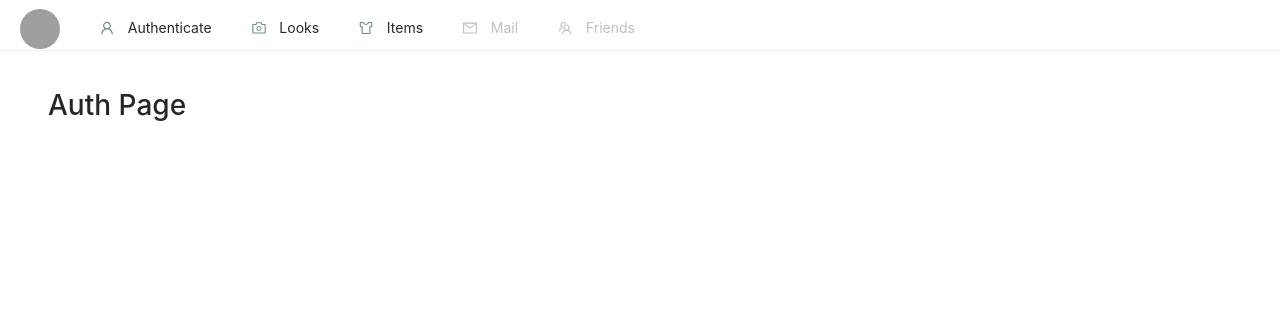
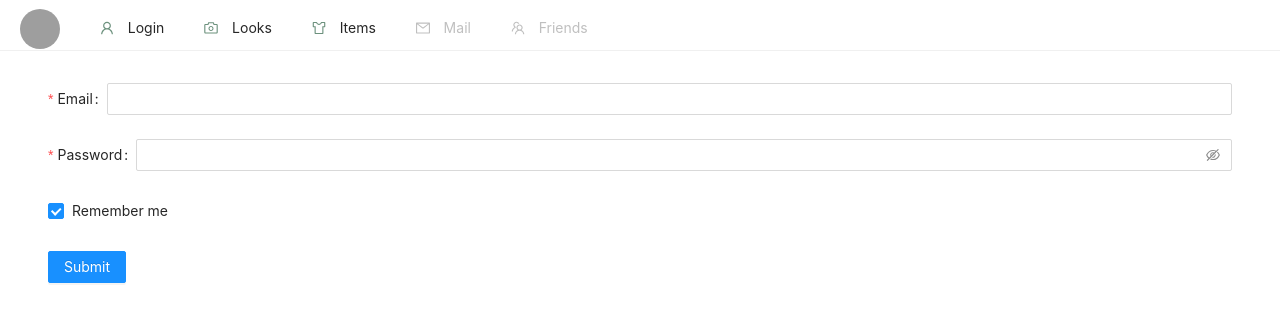
Before and after one commit to vanStaen/rewaer_frontend, a React (Create React App) app: page /auth in a window 1280 px wide. Shown: the top 322 px of the page. Built offline with nearby package versions, Linux system fonts and the light colour scheme; grey boxes are pictures that could not be loaded.

Commit message:
AddLoginForm

```diff
--- /dev/null
+++ b/src/components/LoginForm.js
@@ -0,0 +1,62 @@
+import { Form, Input, Button, Checkbox } from "antd";
+import React from "react";
+
+const LoginForm = () => {
+  const onFinish = (values) => {
+    console.log("Success:", values);
+  };
+
+  const onFinishFailed = (errorInfo) => {
+    console.log("Failed:", errorInfo);
+  };
+
+  return (
+    <Form
+      name="basic"
+      initialValues={{
+        remember: true,
+      }}
+      onFinish={onFinish}
+      onFinishFailed={onFinishFailed}
+    >
+      <Form.Item
+        name={["user", "email"]}
+        label="Email"
+        rules={[
+          {
+            required: true,
+            type: "email",
+            message: "Please input your email!",
+          },
+        ]}
+      >
+        <Input />
+      </Form.Item>
+
+      <Form.Item
+        label="Password"
+        name="password"
+        rules={[
+          {
+            required: true,
+            message: "Please input your password!",
+          },
+        ]}
+      >
+        <Input.Password />
+      </Form.Item>
+
+      <Form.Item name="remember" valuePropName="checked">
+        <Checkbox>Remember me</Checkbox>
+      </Form.Item>
+
+      <Form.Item>
+        <Button type="primary" htmlType="submit">
+          Submit
+        </Button>
+      </Form.Item>
+    </Form>
+  );
+};
+
+export default LoginForm;
--- a/src/components/MenuBar.js
+++ b/src/components/MenuBar.js
@@ -8,8 +8,6 @@
   TeamOutlined,
   MailOutlined,
 } from "@ant-design/icons";
-
-const { SubMenu } = Menu;
 
 class MenuBar extends Component {
   state = {
@@ -39,7 +37,7 @@
           </Badge>
         </Menu.Item>
         <Menu.Item key="auth" icon={<UserOutlined />}>
-          <NavLink to="/auth"> Authenticate</NavLink>
+          <NavLink to="/auth"> Login</NavLink>
         </Menu.Item>
         <Menu.Item key="looks" icon={<CameraOutlined />}>
           <NavLink to="/looks"> Looks</NavLink>
--- a/src/pages/Auth.js
+++ b/src/pages/Auth.js
@@ -1,8 +1,13 @@
 import React, { Component } from "react";
+import LoginForm from "../components/LoginForm";
 
 class AuthPage extends Component {
   render() {
-    return <h1>Auth Page</h1>;
+    return (
+      <div>
+        <LoginForm />
+      </div>
+    );
   }
 }
 
```
